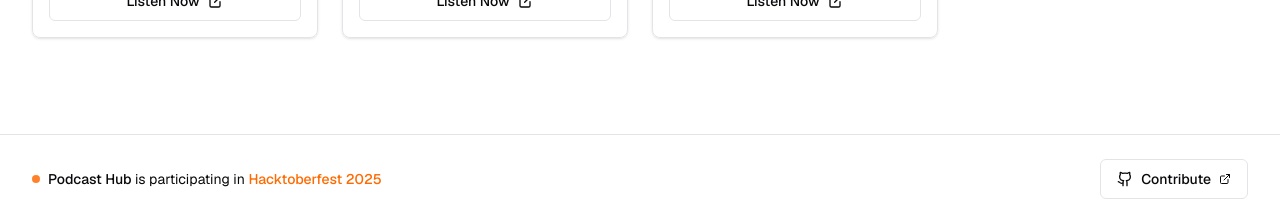
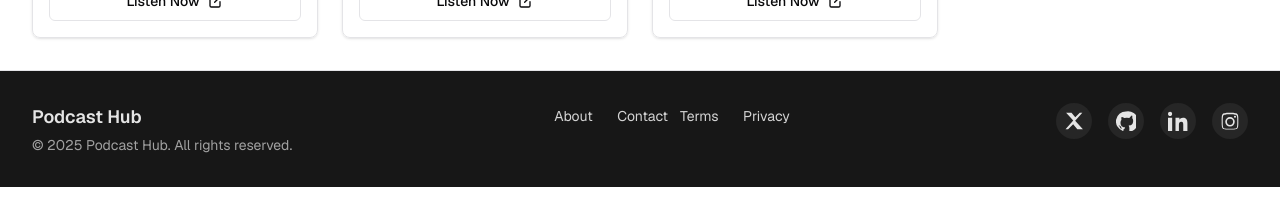
Before and after one commit to cryptohub53/podcast-hub, a Next.js app: page / in a window 1280 px wide. Shown: the part 847-1067 px from the top of the page. After the commit the page ends 1034 px from the top, so only its background shows below. Built offline with nearby package versions, Linux system fonts and the light colour scheme.

Commit message:
Footer component issue fixed

```diff
--- a/src/app/page.tsx
+++ b/src/app/page.tsx
@@ -6,7 +6,7 @@ import DarkModeToggle from "../components/DarkModeToggle";
 import Header from "../components/Header";
 import SearchBar from "../components/SearchBar";
 import PodcastCard from "../components/PodcastCard";
-import Footer from "../components/Footer";
+import { Footer } from "@/components/Footer";
 
 export default function Home() {
   const [search, setSearch] = useState("");
@@ -172,7 +172,23 @@ export default function Home() {
       </main>
 
       {/* Footer */}
-      <Footer />
+      <Footer
+      siteName="Podcast Hub"
+        year={new Date().getFullYear()}
+          quickLinks={[
+          { label: "About", href: "/about" },
+          { label: "Contact", href: "/contact" },
+          { label: "Terms", href: "/terms" },
+          { label: "Privacy", href: "/privacy" },
+        ]}
+         social={[
+          { name: "X", href: "https://x.com/podcast-hub" },
+          { name: "GitHub", href: "https://github.com/podcast-hub" },
+          { name: "LinkedIn", href: "https://linkedin.com/company/podcast-hub" },
+          { name: "Instagram", href: "https://instagram.com/podcast-hub" },
+        ]}
+
+      />
     </div>
   );
 }
--- a/src/components/Footer.tsx
+++ b/src/components/Footer.tsx
@@ -1,41 +1,113 @@
-"use client";
+import React from "react";
 
-import { Github, ExternalLink } from "lucide-react";
-import { Button } from "./ui/button";
+type SocialLink = {
+  name: "X" | "GitHub" | "LinkedIn" | "YouTube" | "Instagram";
+  href: string;
+  ariaLabel?: string;
+};
 
-export default function Footer() {
+type FooterProps = {
+  siteName?: string;
+  year?: number;
+  quickLinks?: { label: string; href: string }[];
+  social?: SocialLink[];
+  className?: string;
+};
+
+const iconMap: Record<SocialLink["name"], JSX.Element> = {
+  X: (
+    <svg viewBox="0 0 24 24" width="20" height="20" aria-hidden="true" focusable="false">
+      <path fill="currentColor" d="M18.9 2H22l-8.6 9.8L22.7 22H16l-5-6.1L4.9 22H1.8l9.3-10.6L2.5 2H9l4.5 5.5L18.9 2z" />
+    </svg>
+  ),
+  GitHub: (
+    <svg viewBox="0 0 24 24" width="20" height="20" aria-hidden="true" focusable="false">
+      <path fill="currentColor" d="M12 .5a12 12 0 0 0-3.8 23.4c.6.1.8-.3.8-.6v-2c-3.4.7-4.1-1.6-4.1-1.6-.5-1.3-1.2-1.6-1.2-1.6-1-.8.1-.8.1-.8 1.2.1 1.8 1.2 1.8 1.2 1 .1.7 2 .7 2 1.2 2 3.1 1.4 3.8 1.1.1-.9.5-1.5.9-1.9-2.7-.3-5.6-1.3-5.6-6 0-1.3.5-2.4 1.2-3.3-.1-.3-.5-1.6.1-3.2 0 0 1-.3 3.3 1.2a11.2 11.2 0 0 1 6 0C18.3 5 19.3 5.3 19.3 5.3c.6 1.6.2 2.9.1 3.2.8.9 1.2 2 1.2 3.3 0 4.7-2.9 5.7-5.6 6 .5.4 1 1.3 1 2.6v3.8c0 .3.2.7.8.6A12 12 0 0 0 12 .5z"/>
+    </svg>
+  ),
+  LinkedIn: (
+    <svg viewBox="0 0 24 24" width="20" height="20" aria-hidden="true" focusable="false">
+      <path fill="currentColor" d="M4.98 3.5C4.98 4.88 3.86 6 2.5 6S0 4.88 0 3.5 1.12 1 2.5 1s2.48 1.12 2.48 2.5zM0 8h5v16H0zM9 8h4.7v2.2h.1c.6-1.1 2.1-2.2 4.2-2.2 4.5 0 5.3 3 5.3 6.8V24h-5v-7.1c0-1.7 0-3.9-2.4-3.9s-2.8 1.9-2.8 3.8V24H9z"/>
+    </svg>
+  ),
+  YouTube: (
+    <svg viewBox="0 0 24 24" width="20" height="20" aria-hidden="true" focusable="false">
+      <path fill="currentColor" d="M23.5 6.2a3 3 0 0 0-2.1-2.1C19.6 3.5 12 3.5 12 3.5s-7.6 0-9.4.6A3 3 0 0 0 .5 6.2 31.2 31.2 0 0 0 0 12a31.2 31.2 0 0 0 .6 5.8 3 3 0 0 0 2.1 2.1c1.8.6 9.3.6 9.3.6s7.6 0 9.4-.6a3 3 0 0 0 2.1-2.1c.4-1.8.5-3.8.5-5.8s0-4-.5-5.8zM9.6 15.5V8.5l6.2 3.5-6.2 3.5z"/>
+    </svg>
+  ),
+  Instagram: (
+    <svg viewBox="0 0 24 24" width="20" height="20" aria-hidden="true" focusable="false">
+      <path fill="currentColor" d="M12 2.2c3.2 0 3.6 0 4.9.1 1.2.1 1.9.2 2.4.4.6.2 1 .4 1.4.8.4.4.7.8.8 1.4.2.5.3 1.2.4 2.4.1 1.3.1 1.7.1 4.9s0 3.6-.1 4.9c-.1 1.2-.2 1.9-.4 2.4-.2.6-.4 1-.8 1.4-.4.4-.8.7-1.4.8-.5.2-1.2.3-2.4.4-1.3.1-1.7.1-4.9.1s-3.6 0-4.9-.1c-1.2-.1-1.9-.2-2.4-.4-.6-.2-1-.4-1.4-.8-.4-.4-.7-.8-.8-1.4-.2-.5-.3-1.2-.4-2.4-.1-1.3-.1-1.7-.1-4.9s0-3.6.1-4.9c.1-1.2.2-1.9.4-2.4.2-.6.4-1 .8-1.4.4-.4.8-.7 1.4-.8.5-.2 1.2-.3 2.4-.4C8.4 2.2 8.8 2.2 12 2.2zm0 1.8c-3.1 0-3.5 0-4.7.1-1 .1-1.6.2-2 .3-.5.2-.8.3-1 .6-.3.3-.5.5-.6 1-.1.4-.2 1-.3 2-.1 1.2-.1 1.6-.1 4.7s0 3.5.1 4.7c.1 1 .2 1.6.3 2 .2.5.3.8.6 1 .3.3.5.5 1 .6.4.1 1 .2 2 .3 1.2.1 1.6.1 4.7.1s3.5 0 4.7-.1c1-.1 1.6-.2 2-.3.5-.2.8-.3 1-.6.3-.3.5-.5.6-1 .1-.4.2-1 .3-2 .1-1.2.1-1.6.1-4.7s0-3.5-.1-4.7c-.1-1-.2-1.6-.3-2-.2-.5-.3-.8-.6-1-.3-.3-.5-.5-1-.6-.4-.1-1-.2-2-.3-1.2-.1-1.6-.1-4.7-.1zm0 3.3a5.7 5.7 0 1 1 0 11.4 5.7 5.7 0 0 1 0-11.4zm0 2a3.7 3.7 0 1 0 0 7.4 3.7 3.7 0 0 0 0-7.4zM18 5.6a1.3 1.3 0 1 1 0 2.6 1.3 1.3 0 0 1 0-2.6z"/>
+    </svg>
+  ),
+};
+
+export function Footer({
+  siteName = "podcast-hub",
+  year = new Date().getFullYear(),
+  quickLinks = [
+    { label: "About", href: "/about" },
+    { label: "Contact", href: "/contact" },
+    { label: "Terms", href: "/terms" },
+    { label: "Privacy", href: "/privacy" },
+  ],
+  social,
+  className,
+}: FooterProps) {
   return (
-    <footer className="border-t border-border/50 bg-background/80 backdrop-blur-sm mt-16">
-      <div className="container mx-auto px-4 py-6 md:px-6 lg:px-8">
-        <div className="flex flex-col sm:flex-row items-center justify-between gap-4">
-          {/* Left side - Hacktoberfest participation */}
-          <div className="flex items-center gap-3">
-            <div className="flex items-center gap-2 text-sm text-muted-foreground">
-              <div className="w-2 h-2 bg-orange-500 rounded-full animate-pulse"></div>
-              <span>
-                <span className="font-medium text-foreground">Podcast Hub</span> is participating in{" "}
-                <span className="font-medium text-orange-500">Hacktoberfest 2025</span>
-              </span>
-            </div>
+    <footer
+      aria-labelledby="footer-heading"
+      className={
+        [
+          "w-full bg-neutral-900 text-neutral-200",
+          "border-t border-neutral-800",
+          "px-4 sm:px-6 lg:px-8 py-8",
+          className,
+        ].filter(Boolean).join(" ")
+      }
+    >
+      <h2 id="footer-heading" className="sr-only">
+        Footer
+      </h2>
+
+      <div className="mx-auto max-w-7xl">
+        <div className="flex flex-col gap-8 md:flex-row md:items-start md:justify-between">
+          <div className="min-w-0">
+            <p className="text-lg font-semibold">{siteName}</p>
+            <p className="mt-1 text-sm text-neutral-400">
+              © {year} {siteName}. All rights reserved.
+            </p>
           </div>
 
-          {/* Right side - Contribute button */}
-          <Button
-            asChild
-            variant="outline"
-            className="group bg-background/50 border-orange-500/30 hover:bg-orange-500/10 hover:border-orange-500/50 transition-all duration-200"
-          >
-            <a
-              href="https://github.com/cryptohub53/podcast-hub/blob/main/CONTRIBUTING.md"
-              target="_blank"
-              rel="noopener noreferrer"
-              className="flex items-center gap-2"
-            >
-              <Github className="h-4 w-4" />
-              Contribute
-              <ExternalLink className="h-3 w-3 transition-transform group-hover:translate-x-0.5" />
-            </a>
-          </Button>
+          <nav aria-label="Footer" className="w-full md:w-auto">
+            <ul className="grid grid-cols-2 gap-3 sm:grid-cols-4 md:auto-cols-max md:grid-flow-col">
+              {quickLinks.map((l) => (
+                <li key={l.href}>
+                  <a
+                    href={l.href}
+                    className="text-sm text-neutral-300 hover:text-white transition-colors"
+                  >
+                    {l.label}
+                  </a>
+                </li>
+              ))}
+            </ul>
+          </nav>
+
+          {social && social.length > 0 && (
+            <div className="flex items-center gap-4">
+              {social.map((s) => (
+                <a
+                  key={s.name}
+                  href={s.href}
+                  aria-label={s.ariaLabel ?? s.name}
+                  className="inline-flex h-9 w-9 items-center justify-center rounded-full bg-neutral-800 hover:bg-neutral-700 text-neutral-200 transition-colors"
+                >
+                  {iconMap[s.name]}
+                </a>
+              ))}
+            </div>
+          )}
         </div>
       </div>
     </footer>
```
